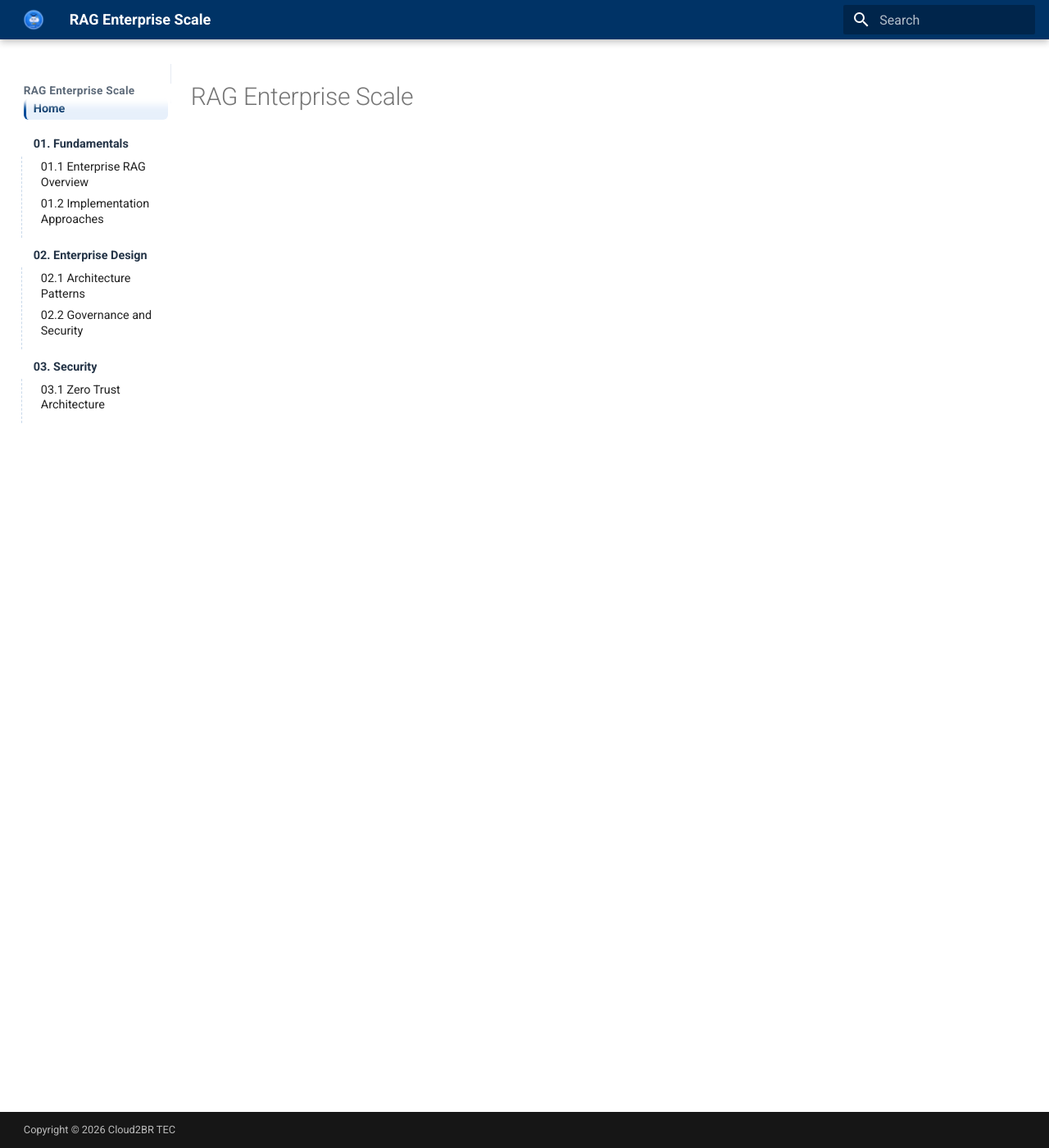
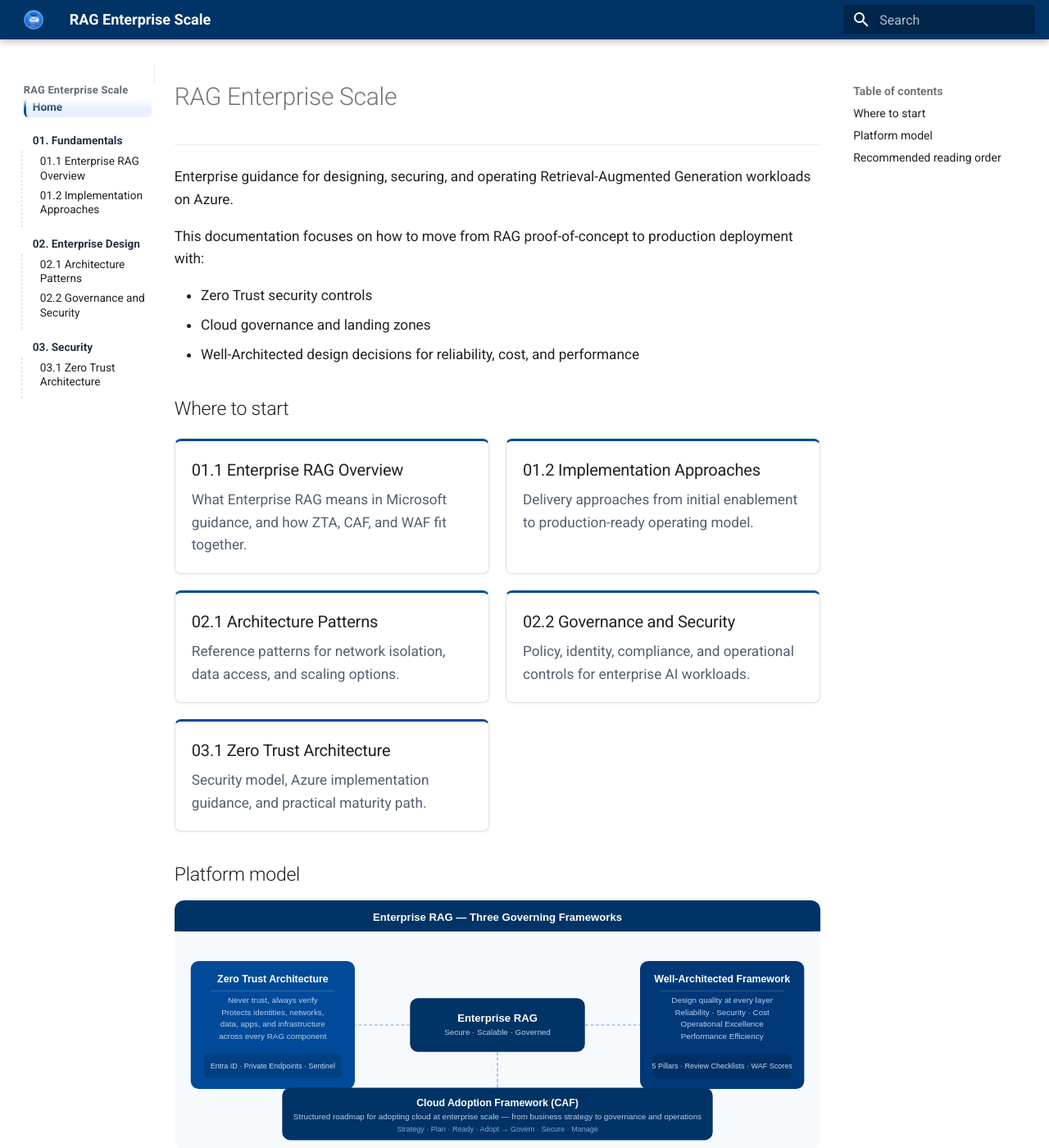
Before and after one commit to Cloud2BR-TEC/ai-academy-103-rag, an MkDocs documentation site: the page built from docs/index.md, in a window 1280 px wide and 1400 px high. Shown: the whole window at 82% size. Built offline with MkDocs 1.6.1 and Material for MkDocs 9.7.7, drawn with Linux system fonts in a browser that asks for light colours; some of the changed text lies outside the part shown.

Commit message:
docs: add Home page content and shrink left navigation panel

```diff
--- a/docs/assets/css/custom.css
+++ b/docs/assets/css/custom.css
@@ -5,11 +5,11 @@
 
   /* Narrower left sidebar */
   .md-sidebar--primary {
-    width: 9.8rem;
+    width: 8.8rem;
   }
 
   .md-sidebar--primary .md-sidebar__scrollwrap {
-    width: 9.8rem;
+    width: 8.8rem;
   }
 }
 
@@ -84,25 +84,25 @@ a.home-card:hover {
 }
 
 .md-nav--primary .md-nav__title {
-  font-size: 0.68rem;
+  font-size: 0.64rem;
   font-weight: 700;
   letter-spacing: 0.02em;
   color: #5e6b7a;
 }
 
 .md-nav--primary .md-nav__item--section > .md-nav__link {
-  font-size: 0.72rem;
+  font-size: 0.68rem;
   font-weight: 700;
   color: #243447;
   cursor: default;
 }
 
 .md-nav--primary .md-nav__item .md-nav__link {
-  font-size: 0.72rem;
+  font-size: 0.68rem;
   border-left: 3px solid transparent;
   border-radius: 6px;
   margin: 0.04rem 0;
-  padding: 0.18rem 0.45rem;
+  padding: 0.14rem 0.4rem;
   transition: background-color 120ms ease, color 120ms ease, border-color 120ms ease;
 }
 
--- a/docs/index.md
+++ b/docs/index.md
@@ -1 +1,59 @@
 # RAG Enterprise Scale
+
+----------
+
+Enterprise guidance for designing, securing, and operating Retrieval-Augmented Generation workloads on Azure.
+
+This documentation focuses on how to move from RAG proof-of-concept to production deployment with:
+
+- Zero Trust security controls
+- Cloud governance and landing zones
+- Well-Architected design decisions for reliability, cost, and performance
+
+## Where to start
+
+<div class="home-grid">
+
+	<a class="home-card" href="0_Enterprise_RAG_Overview/">
+		<h3>01.1 Enterprise RAG Overview</h3>
+		<p>What Enterprise RAG means in Microsoft guidance, and how ZTA, CAF, and WAF fit together.</p>
+	</a>
+
+	<a class="home-card" href="3_Implementation_Approaches/">
+		<h3>01.2 Implementation Approaches</h3>
+		<p>Delivery approaches from initial enablement to production-ready operating model.</p>
+	</a>
+
+	<a class="home-card" href="1_Architecture_Patterns/">
+		<h3>02.1 Architecture Patterns</h3>
+		<p>Reference patterns for network isolation, data access, and scaling options.</p>
+	</a>
+
+	<a class="home-card" href="2_Governance_and_Security/">
+		<h3>02.2 Governance and Security</h3>
+		<p>Policy, identity, compliance, and operational controls for enterprise AI workloads.</p>
+	</a>
+
+	<a class="home-card" href="4_Zero_Trust_Architecture/">
+		<h3>03.1 Zero Trust Architecture</h3>
+		<p>Security model, Azure implementation guidance, and practical maturity path.</p>
+	</a>
+
+</div>
+
+## Platform model
+
+<div align="center">
+	<img src="assets/img/rag-frameworks-overview.svg" alt="Enterprise RAG framework model" style="border-radius: 10px; max-width: 100%;"/>
+</div>
+
+## Recommended reading order
+
+1. Enterprise RAG Overview
+2. Zero Trust Architecture
+3. Governance and Security
+4. Architecture Patterns
+5. Implementation Approaches
+
+!!! tip
+		If you are preparing a new deployment, begin with the Enterprise RAG overview and align your landing zone decisions before selecting implementation patterns.
```
